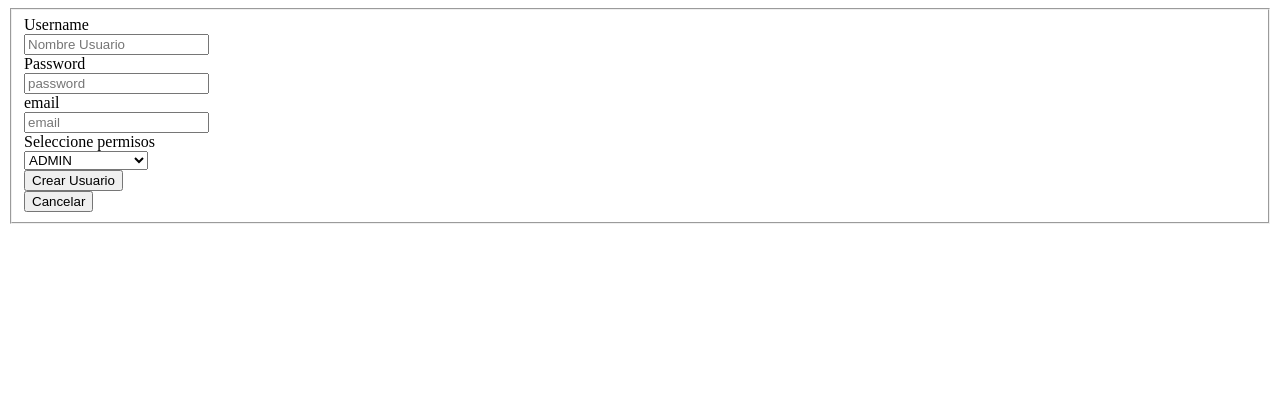
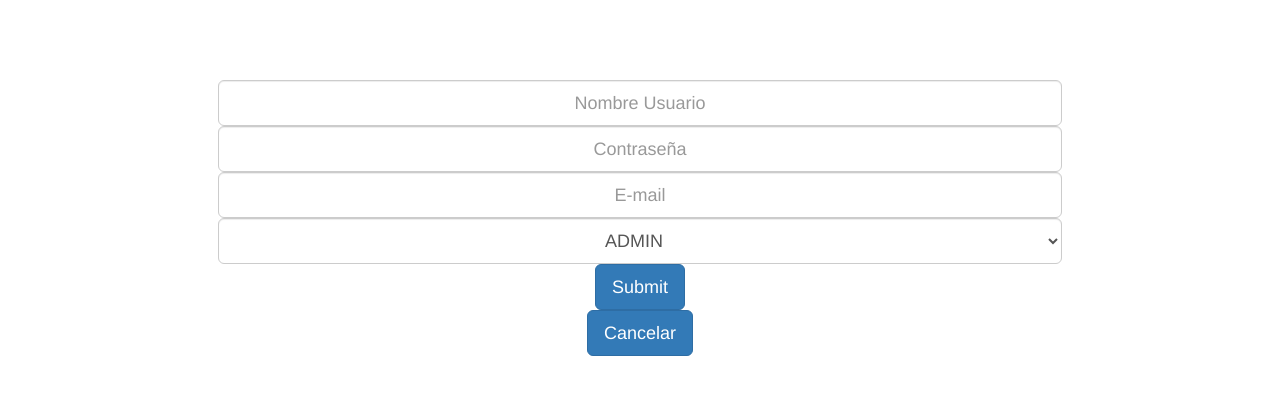
Before and after one commit to adswCGG/CATI, a website: page views/CreateUser.html in a window 1280 px wide. Drawn offline with nearby package versions, Linux system fonts and the light colour scheme.

Commit message:
Update CreateUser.html

```diff
--- a/views/CreateUser.html
+++ b/views/CreateUser.html
@@ -1,44 +1,36 @@
 <!DOCTYPE html>
 <html lang="en">
 <head>
-    <meta charset="UTF-8">
     <title>Crear Usuario</title>
+    <link rel="stylesheet" href="//netdna.bootstrapcdn.com/bootstrap/3.0.2/css/bootstrap.min.css"> <!-- load bootstrap css -->
+    <link rel="stylesheet" href="//netdna.bootstrapcdn.com/font-awesome/4.0.3/css/font-awesome.min.css"> <!-- load fontawesome -->
+    <style>
+        body        { padding-top:80px; }
+    </style>
 </head>
 <body>
+<div id="todo-form" class="row">
+    <div class="col-sm-8 col-sm-offset-2 text-center">
+        <form action="/api/usuarios" method="POST">
             <fieldset>
-<form action="/api/usuarios" method="POST">
-
+                    <input type="text" required name = "username" placeholder="Nombre Usuario" class="form-control input-lg text-center">
+                    <input type="password" required name = "password" placeholder="Contraseña" class="form-control input-lg text-center">
+                    <input type="text" required name = "email" placeholder="E-mail" class="form-control input-lg text-center">
                     <div>
-                <label>Username</label>
-            </div>
-                <input type="text" required name = "username" placeholder="Nombre Usuario">
-            <div>
-                <label>Password</label>
-            </div>
-            <input type="password" required name = "password" placeholder="password">
-            <div>
-                <label>email</label>
-            </div>
-            <input type="text" required name = "email" placeholder="email">
-            <div>
-            <label>Seleccione permisos</label>
-            </div>
-            <div>
-                <select id="permiso" name="permiso">
+                        <select class="form-control input-lg text-center" id="permiso" name="permiso">
                             <option value="ADMIN" >ADMIN</option>
                             <option value="ENCUESTADOR">ENCUESTADOR</option>
                         </select>
                     </div>
-
                     <div>
-            <button type="submit" >Crear Usuario</button>
+                        <button type="submit" class="btn btn-primary btn-lg" >Submit</button>
                     </div>
-
-
+            </fieldset>
         </form>
         <form action="/" method="GET">
-    <button type="submit">Cancelar</button>
+            <button type="submit" class="btn btn-primary btn-lg">Cancelar</button>
         </form>
-</fieldset>
+    </div>
+</div>
 </body>
 </html>
```
Lines whose indentation alone changed are shown as unchanged.
